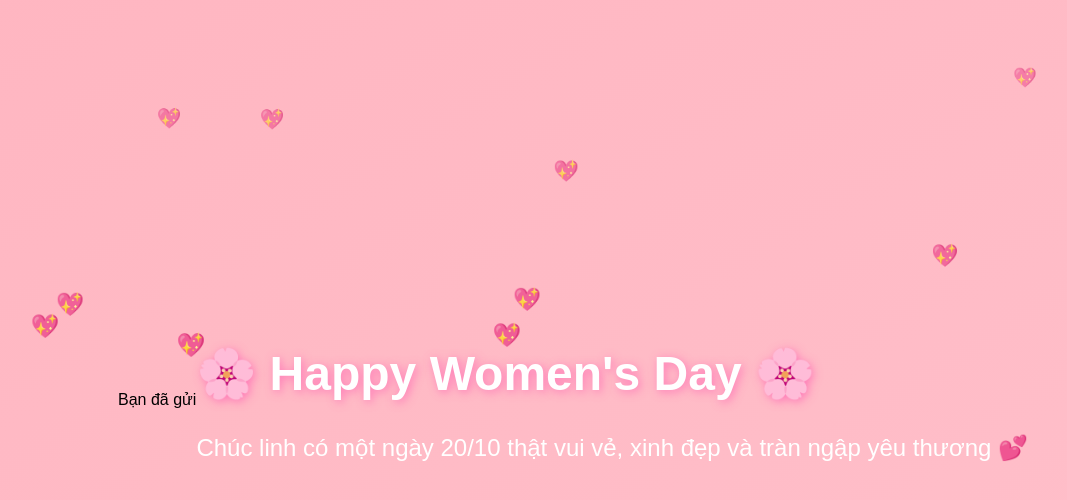
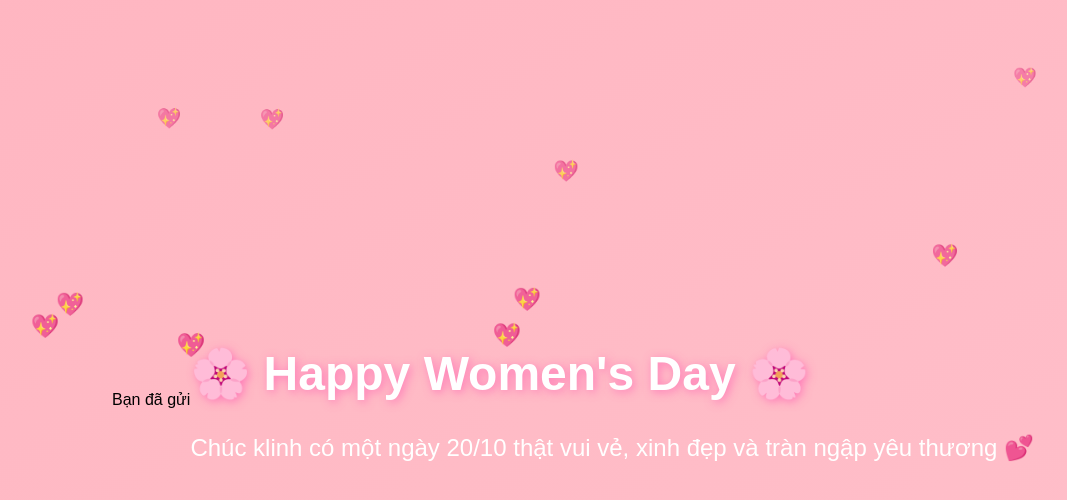
Before and after one commit to dha672291-dotcom/dha672291.github.io, a plain HTML site: page index.html in a window 1280 px wide. Shown: the whole page, without its empty margins (67-1134 px from the left). Drawn offline with Linux system fonts and the light colour scheme.

Commit message:
Update index.html

```diff
--- a/index.html
+++ b/index.html
@@ -55,7 +55,7 @@ Bạn đã gửi
 <body>
   <div>
     <h1>🌸 Happy Women's Day 🌸</h1>
-    <p>Chúc linh có một ngày 20/10 thật vui vẻ, xinh đẹp và tràn ngập yêu thương 💕</p>
+    <p>Chúc klinh có một ngày 20/10 thật vui vẻ, xinh đẹp và tràn ngập yêu thương 💕</p>
   </div>
 
   <!-- Nhạc nền -->
```
